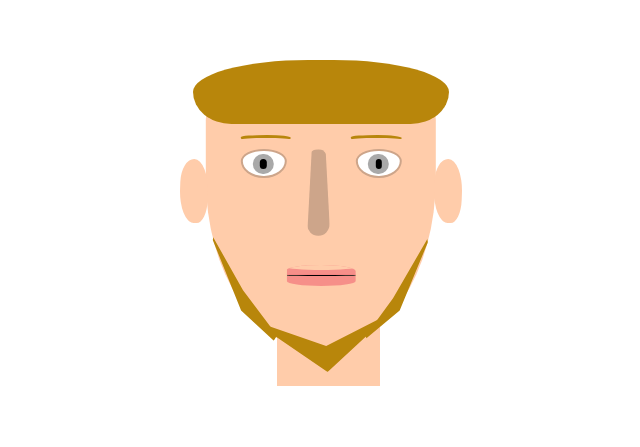
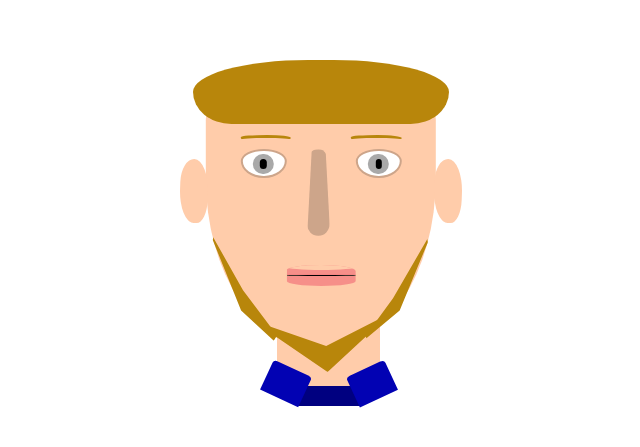
Before and after one commit to Plamenov-Nevyan/HTML---CSS-Self-Portrait, a plain HTML site: page index.html in a window 1280 px wide. Shown: the part 137-584 px from the top of the page, without its empty margins (319-959 px from the left). Drawn offline with Linux system fonts and the light colour scheme.

Commit message:
Added shirt collars

```diff
--- a/index.html
+++ b/index.html
@@ -75,6 +75,21 @@
         <div class="neck">
 
         </div>
+        <!-- Starting to draw the body here -->
+        <div class="clothes">
+            <!-- Shirt collars consisting of rotated divs and collar divider with pos-absolute to fit perfectly between the collars -->
+            <div class="collars">
+                <div class="collar-left">
+
+                </div>
+                <div class="collars-divider">
+
+                </div>
+                <div class="collar-right">
+
+                </div>
+            </div>
+        </div>
     </div>
 </body>
 </html>
--- a/styles.css
+++ b/styles.css
@@ -256,3 +256,47 @@
     background-color: #fca;
     z-index: -1;
   }
+
+  .clothes {
+    position: absolute;
+    width: 30%;
+    height: 10%;
+    bottom: 30%;
+    left: 41.2%;
+  }
+
+  .collars {
+    width: 67%;
+    height: 52%;
+    display: flex;
+    justify-content: space-between;
+    align-items: center;
+    position: relative;
+  }
+
+  .collar-left {
+    background-color: rgb(2, 2, 179);
+    flex: 0 1 33%;
+    height: 100%;
+    transform: rotate(25deg);
+    border-radius: 10% 10% 0 0;
+  }
+
+  .collars-divider {
+    height: 60%;
+    width: 48%;
+    margin-top: auto;
+    background-color: navy;
+    position: absolute;
+    bottom: -6px;
+    left: 26%;
+    z-index: -1;
+  }
+
+  .collar-right {
+    background-color: rgb(2, 2, 179);
+    flex: 0 1 33%;
+    height: 100%;
+    transform: rotate(-25deg);
+    border-radius: 10% 10% 0 0;
+  }
```
